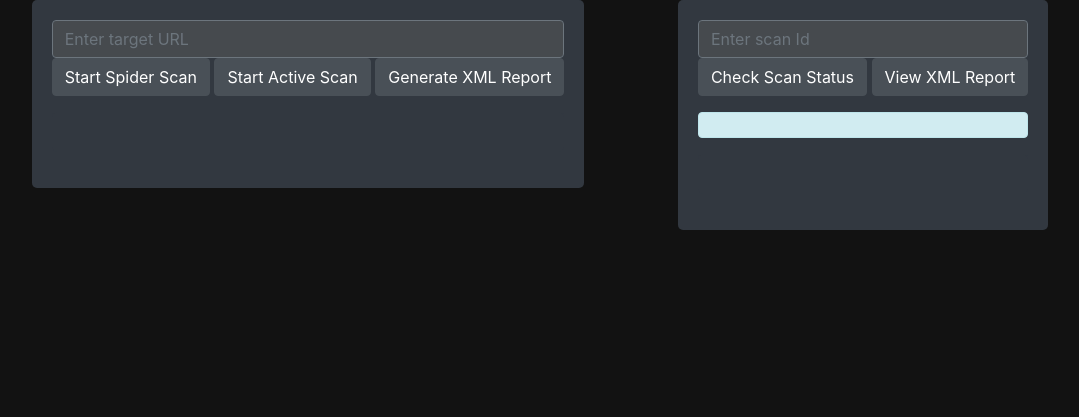
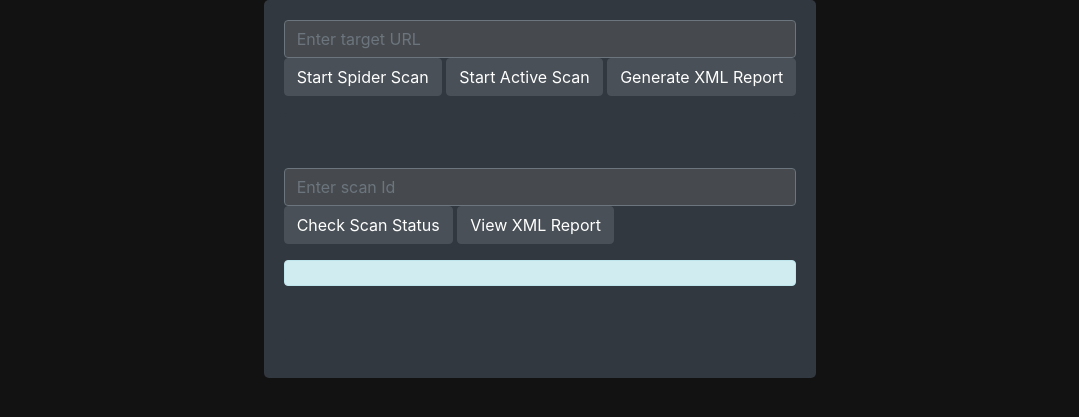
Before and after one commit to seancarr717/VulnScanner, a Flask app: page /spider in a window 1280 px wide. Shown: the part 100-517 px from the top of the page, without its empty margins (100-1179 px from the left). Run offline with Flask 3, Linux system fonts and the light colour scheme; a user stored in the database is signed in; some libraries are stand-ins or nearby versions.

Commit message:
styled css

```diff
--- a/app/templates/spider.html
+++ b/app/templates/spider.html
@@ -45,10 +45,10 @@
     <button onclick="startActiveScan()" class="btn btn-primary">Start Active Scan</button>
     <button onclick="generateXmlReport()" class="btn btn-primary">Generate XML Report</button>
     <pre id="output" class="result-box"></pre>
-  </div>
+
 
   <!-- Form for checking scan results -->
-  <div class="form-custom">
+
     <input type="text" id="scanId" class="form-control" placeholder="Enter scan Id">
     <button onclick="viewScanStatus()" class="btn btn-info">Check Scan Status</button>
     <button onclick="viewXmlReport()" class="btn btn-info">View XML Report</button>
```
